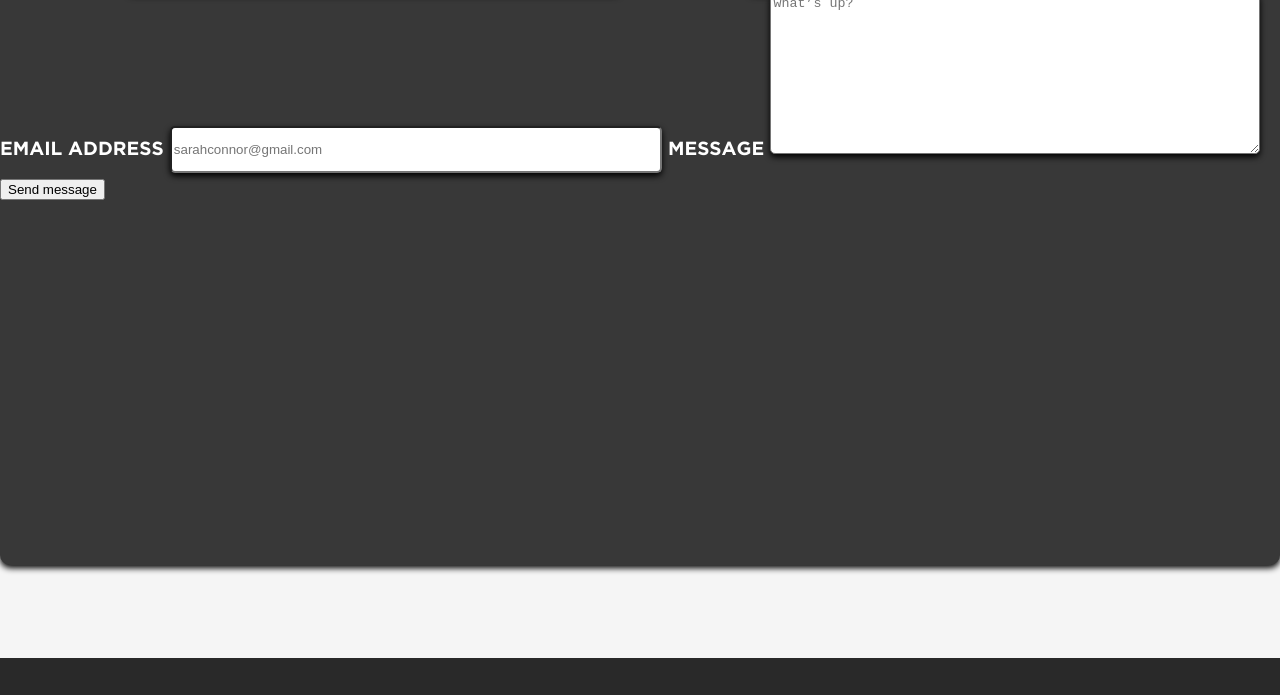
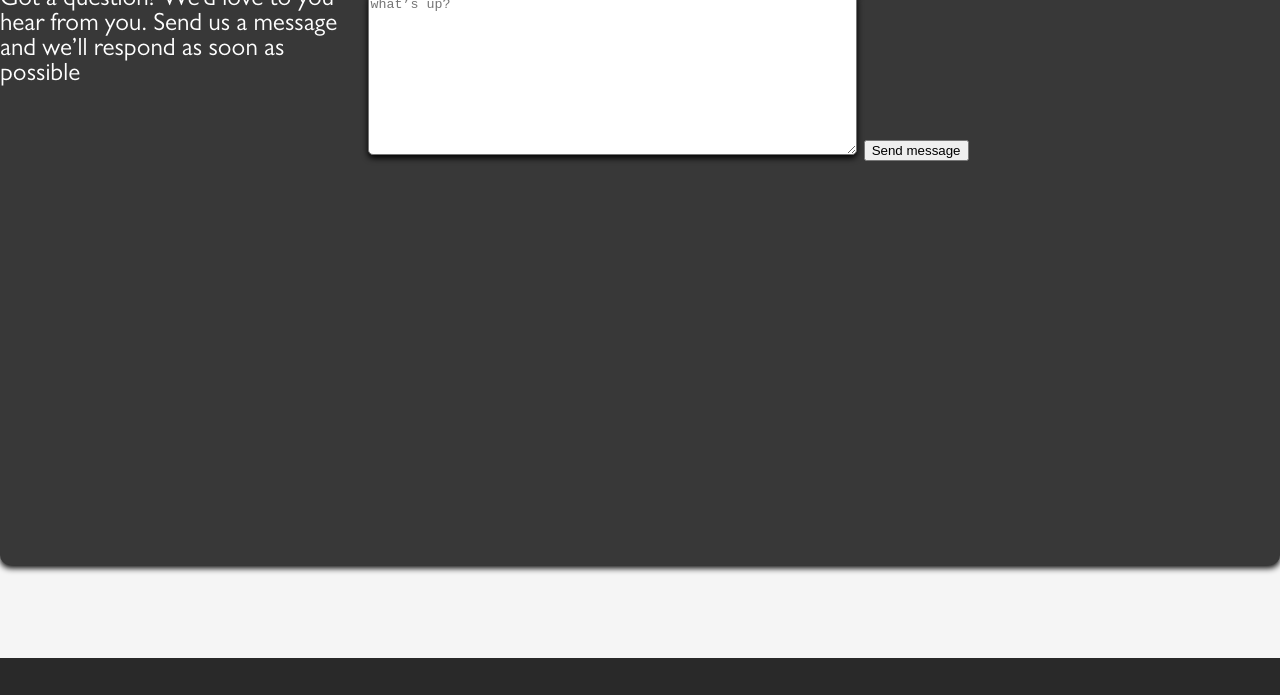
Before and after one commit to dariothornhill/All-Uh-Wi, a plain HTML site: page contact.html in a window 1280 px wide. Shown: the part 346-1041 px from the top of the page. Drawn offline with Linux system fonts and the light colour scheme.

Commit message:
Implemented styling #2

```diff
--- a/contact.html
+++ b/contact.html
@@ -35,13 +35,15 @@
         </nav>
       </header>
       <section class="contact">
-        <div>
+        <div id="contact-box">
+          <div class="text">
             <h1>Contact us</h1>
             <p>
               Got a question? We’d love to you hear from you. Send us a message
               and we’ll respond as soon as possible
             </p>
-
+          </div>
+          <div class="form">
             <form id="contactInfo">
               <fieldset>
                 <label for="firstname">First name</label>
@@ -77,6 +79,7 @@
               </fieldset>
             </form>
           </div>
+        </div>
       </section>
     </main>
     <footer>
--- a/css/style.css
+++ b/css/style.css
@@ -299,12 +299,14 @@ body {
   color: #FFFFFF;
 }
 
-.contact div {
+.contact div#contact-box {
   background-color: #383838;
   border-radius: 10px;
   box-shadow: #000000 0px 3px 6px;
   width: 1325px;
   height: 711px;
+  display: flex;
+  flex-direction: row;
 }
 
 /* Form styles */
@@ -330,3 +332,12 @@ body {
   box-shadow: #000000 0px 3px 6px;
   border-radius: 5px;
 }
+
+.contact div.text {
+ display: flex;
+ flex-direction: column;
+}
+
+.contact div.form {
+  display: flex;
+}
```
Lines whose indentation alone changed are shown as unchanged.
